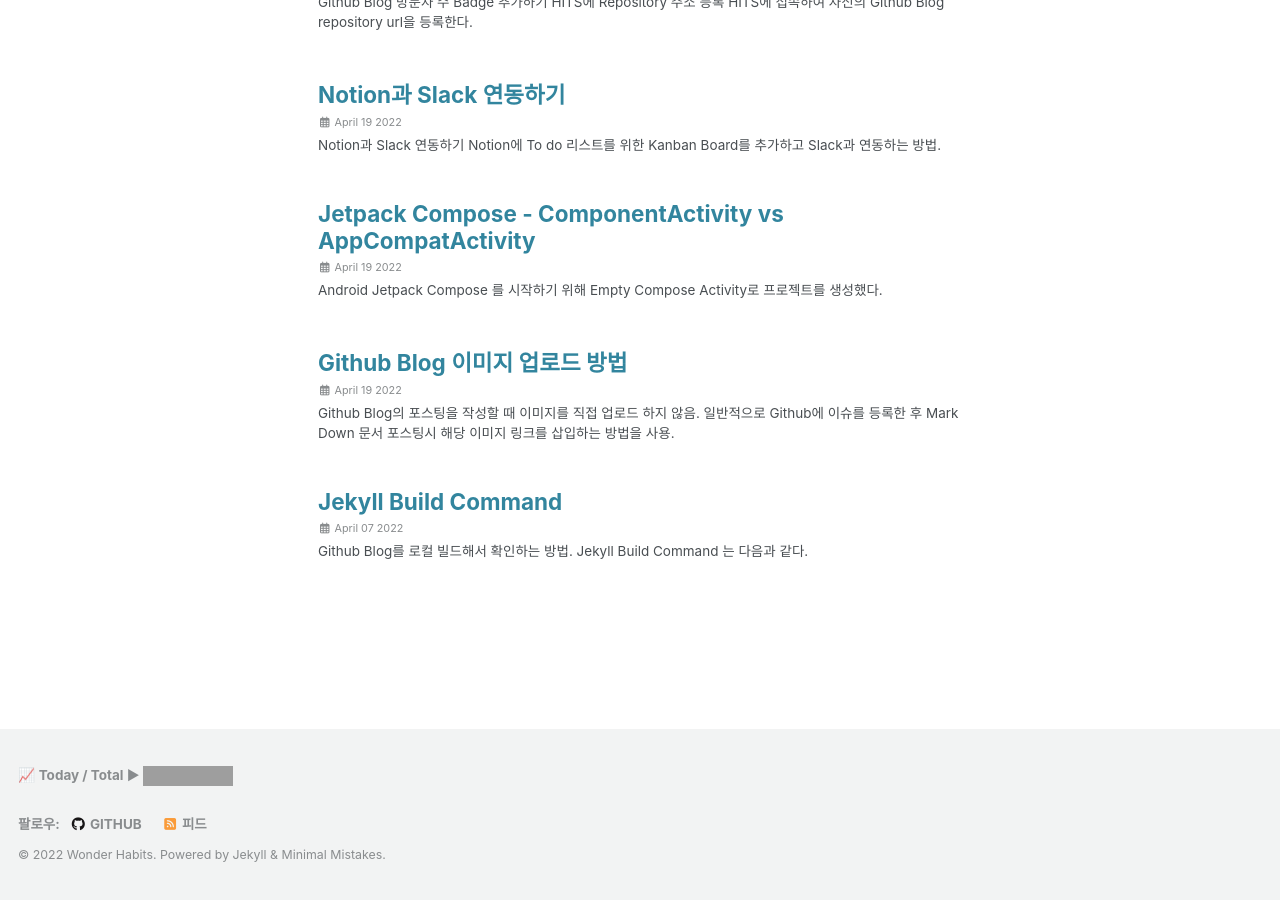
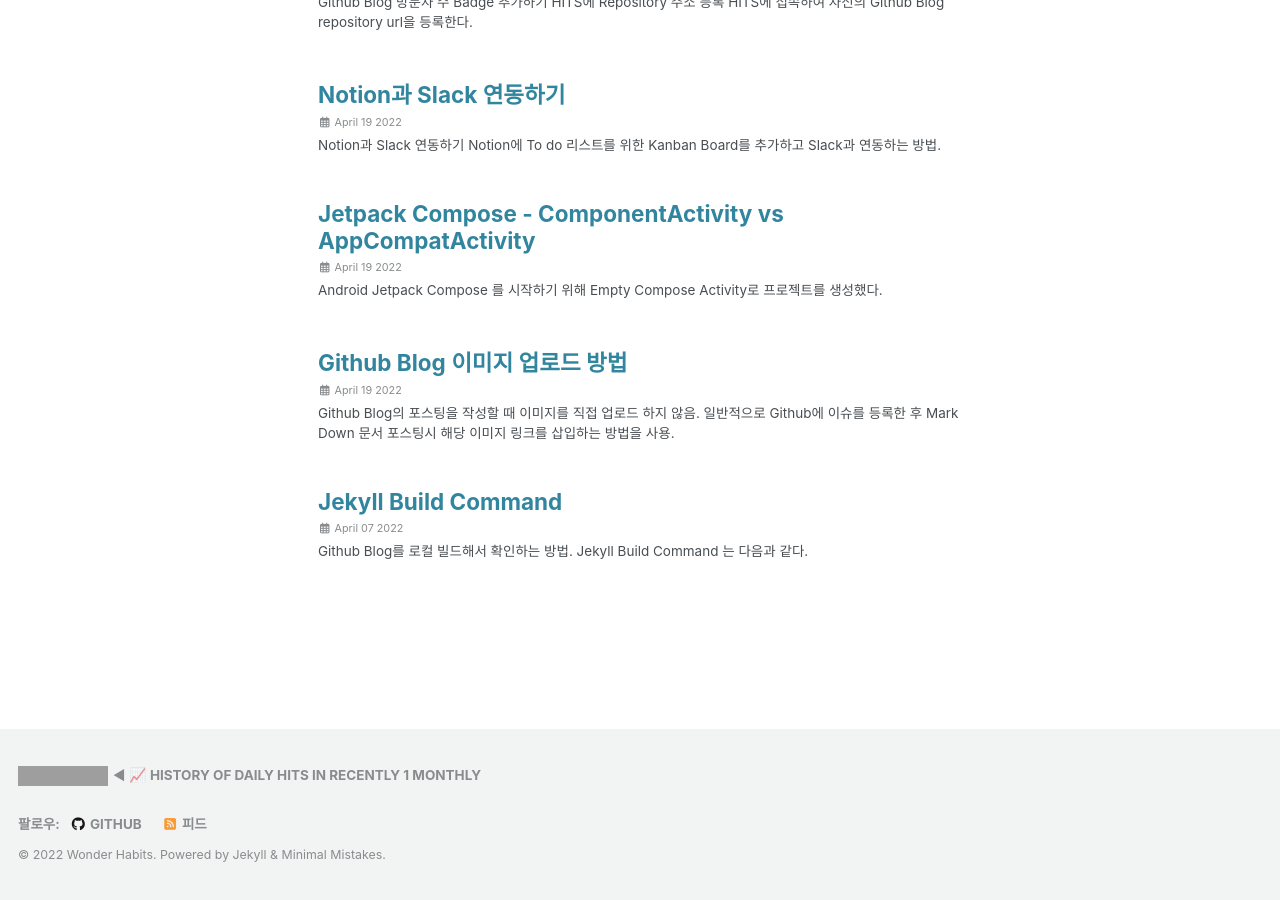
Before and after one commit to WonderHabits/wonderhabits.github.io, a Jekyll site: the page built from index.html, in a window 1280 px wide and 900 px high, scrolled down 499 px. Built offline with Jekyll 4.4.1, drawn with Linux system fonts in a browser that asks for light colours; cached includes are drawn as plain includes; nearby versions of some CDN libraries; the list of posts is cut into pages by our own code; grey boxes are pictures that could not be loaded.

Commit message:
test at home

```diff
--- a/_includes/footer.html
+++ b/_includes/footer.html
@@ -1,6 +1,6 @@
 <p style="line-height: 1;">
-  <small>📈 <b>Today / Total ▶ </b></small>
   <img src="https://hits.seeyoufarm.com/api/count/incr/badge.svg?url=http%3A%2F%2Fwonderhabits.com&count_bg=%2379C83D&title_bg=%23555555&icon=&icon_color=%23E7E7E7&title=hits&edge_flat=false">
+  <small> ◀ 📈 <b> HISTORY OF DAILY HITS IN RECENTLY 1 MONTHLY </b></small>
 </p>
 
 
```
